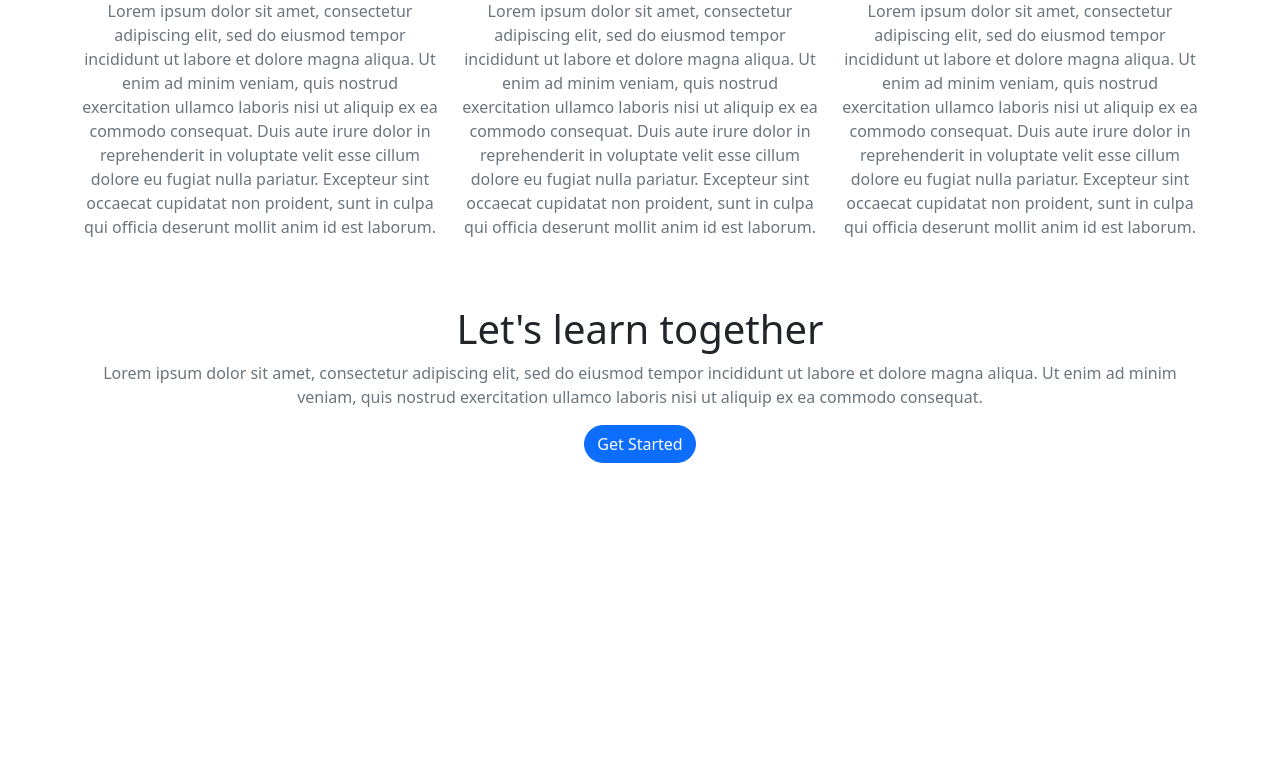
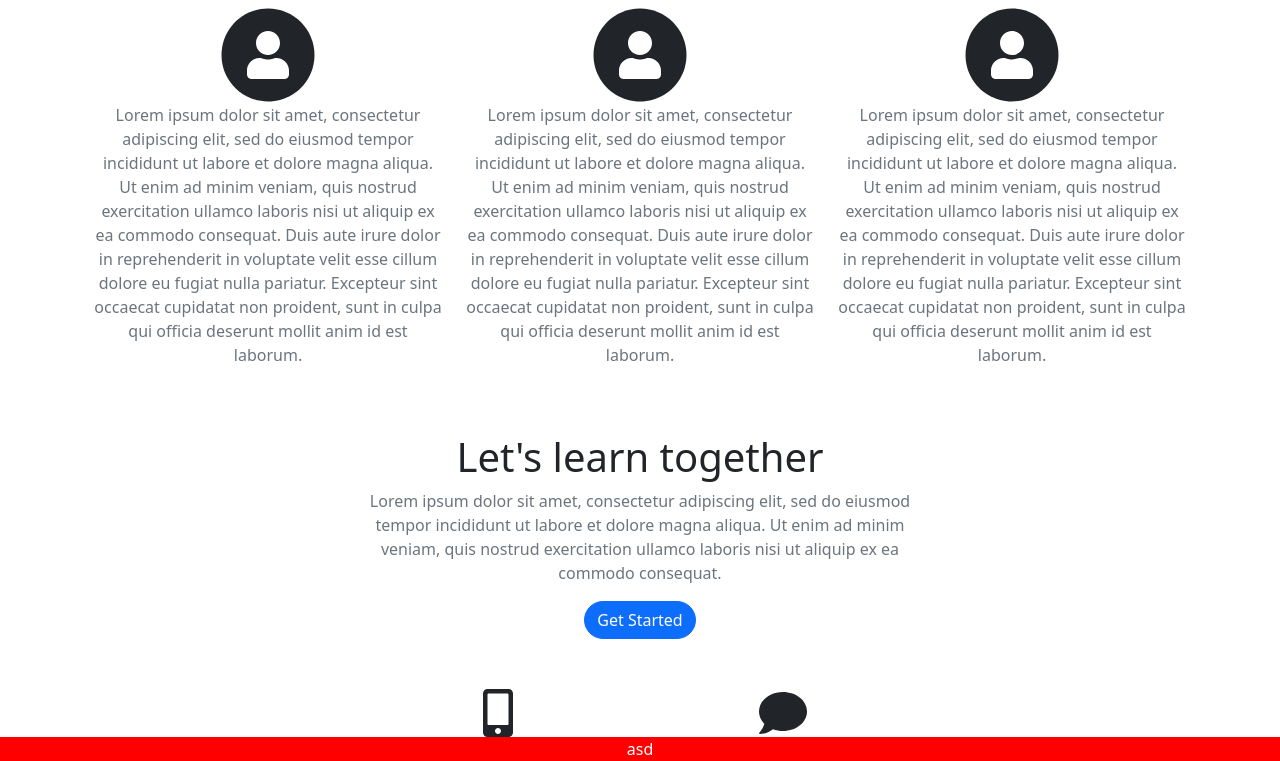
Before and after one commit to m-irsyad/belajar-git, a PHP site: page / in a window 1280 px wide. Shown: the part 1193-1954 px from the top of the page. Before the commit the page ends 1656 px from the top, so only its background shows below. Run offline with PHP 8.4, Linux system fonts and the light colour scheme; some libraries are stand-ins or nearby versions; some web fonts are replaced.

Commit message:
Update index.php

```diff
--- a/index/index.php
+++ b/index/index.php
@@ -8,9 +8,6 @@
 		.row {
 			margin-top:50px;
 		}
-		.round-btn {
-			border-radius:25px;
-		}
 		.blue-col {
 			background:#0d6efd;
 			border-radius:50px;
@@ -18,13 +15,10 @@
 			text-align:center;
 			padding:30px;
 		}
-		.team {
-			background:grey;
-			height:100px;
-			width:100px;
-		}
 		.center {
 			text-align:center;
+			margin-left:auto;
+			margin-right:auto;
 		}
 		.blue-icon {
 			color:#0d6efd;
@@ -40,6 +34,14 @@
 			border-left: solid orange 5px;
 			padding-left:10px;
 		}
+		.footer {
+			left: 0;
+			bottom: 0;
+			width: 100%;
+			background-color: red;
+			color: white;
+			text-align: center;
+		}
 	</style>
 </head>
 <body>
@@ -50,15 +52,15 @@
 				<p class="text-muted">
 				Lorem ipsum dolor sit amet, consectetur adipiscing elit, sed do eiusmod tempor incididunt ut labore et dolore magna aliqua. Ut enim ad minim veniam, quis nostrud exercitation ullamco laboris nisi ut aliquip ex ea commodo consequat. Duis aute irure dolor in reprehenderit in voluptate velit esse cillum dolore eu fugiat nulla pariatur. Excepteur sint occaecat cupidatat non proident, sunt in culpa qui officia deserunt mollit anim id est laborum.
 				</p>
-				<button type="button" class="btn btn-primary round-btn" style="margin-right:50px;">FREE CONSULTATION</button>
-				<button type="button" class="btn btn-dark round-btn">BROWSE TUTOR</button>
+				<button type="button" class="btn btn-primary rounded-pill" style="margin-right:50px;">FREE CONSULTATION</button>
+				<button type="button" class="btn btn-dark rounded-pill">BROWSE TUTOR</button>
 			</div>
 			<div class="col">
-			<img src="https://storyset.com/illustration/teacher/rafiki#0D6EFDFF&hide=&hide=complete" alt="" srcset="">
+				<img src="../imgs/Teacher-rafiki.png" width=500px>
 			</div>
 		</div>
 		<div class="row">
-			<div class="col">
+			<div class="col-6">
 			<h1 class="header2">Our Process & <br/>Philosophy</h1>
 			<p>
 				<span class="fa-stack fa-1x" style="vertical-align:middle;">
@@ -89,11 +91,11 @@
 				Lorem ipsum dolor sit amet
 			</p>
 			</div>
-			<div class="col">
-			<h3 class="left-border">"I can't believe how fast my scores improved!"</h1>
-			<p class="text-muted">
-				Lorem ipsum dolor sit amet, consectetur adipiscing elit, sed do eiusmod tempor incididunt ut labore et dolore magna aliqua. Ut enim ad minim veniam, quis nostrud exercitation ullamco laboris nisi ut aliquip ex ea commodo consequat. Duis aute irure dolor in reprehenderit in voluptate velit esse cillum dolore eu fugiat nulla pariatur. Excepteur sint occaecat cupidatat non proident, sunt in culpa qui officia deserunt mollit anim id est laborum.
-			</p>
+			<div class="col-4">
+				<h3 class="left-border">"I can't believe how fast my scores improved!"</h1>
+				<p class="text-muted">
+					Lorem ipsum dolor sit amet, consectetur adipiscing elit, sed do eiusmod tempor incididunt ut labore et dolore magna aliqua. Ut enim ad minim veniam, quis nostrud exercitation ullamco laboris nisi ut aliquip ex ea commodo consequat. Duis aute irure dolor in reprehenderit in voluptate velit esse cillum dolore eu fugiat nulla pariatur. Excepteur sint occaecat cupidatat non proident, sunt in culpa qui officia deserunt mollit anim id est laborum.
+				</p>
 			</div>
 		</div>
 		<div class="row">
@@ -106,40 +108,60 @@
 						</p>
 					</div>
 					<div class="col-3">
-					<button type="button" class="btn btn-dark round-btn">Select Date Time</button>
+					<button type="button" class="btn btn-dark rounded-pill">Select Date Time</button>
 					</div>
 				</div>
 			</div>
 		</div>
 		<div class="row center">
 			<div class="col">
-				<img src="../imgs/user.png" alt="" srcset="" class="rounded-circle team">
+				<span class="fa-stack fa-3x" style="vertical-align:middle;">
+					<i class="fa fa-circle fa-stack-2x"></i>
+					<i class="fa fa-user fa-stack-1x fa-inverse"></i>
+				</span>
 				<p class="text-muted">
 					Lorem ipsum dolor sit amet, consectetur adipiscing elit, sed do eiusmod tempor incididunt ut labore et dolore magna aliqua. Ut enim ad minim veniam, quis nostrud exercitation ullamco laboris nisi ut aliquip ex ea commodo consequat. Duis aute irure dolor in reprehenderit in voluptate velit esse cillum dolore eu fugiat nulla pariatur. Excepteur sint occaecat cupidatat non proident, sunt in culpa qui officia deserunt mollit anim id est laborum.
 				</p>
 			</div>
 			<div class="col">
-				<img src="../imgs/user.png" alt="" srcset="" class="rounded-circle team">
+				<span class="fa-stack fa-3x" style="vertical-align:middle;">
+					<i class="fa fa-circle fa-stack-2x"></i>
+					<i class="fa fa-user fa-stack-1x fa-inverse"></i>
+				</span>
 				<p class="text-muted">
 					Lorem ipsum dolor sit amet, consectetur adipiscing elit, sed do eiusmod tempor incididunt ut labore et dolore magna aliqua. Ut enim ad minim veniam, quis nostrud exercitation ullamco laboris nisi ut aliquip ex ea commodo consequat. Duis aute irure dolor in reprehenderit in voluptate velit esse cillum dolore eu fugiat nulla pariatur. Excepteur sint occaecat cupidatat non proident, sunt in culpa qui officia deserunt mollit anim id est laborum.
 				</p>
 			</div>
 			<div class="col">
-				<img src="../imgs/user.png" alt="" srcset="" class="rounded-circle team">
+				<span class="fa-stack fa-3x" style="vertical-align:middle;">
+					<i class="fa fa-circle fa-stack-2x"></i>
+					<i class="fa fa-user fa-stack-1x fa-inverse"></i>
+				</span>
 				<p class="text-muted">
 					Lorem ipsum dolor sit amet, consectetur adipiscing elit, sed do eiusmod tempor incididunt ut labore et dolore magna aliqua. Ut enim ad minim veniam, quis nostrud exercitation ullamco laboris nisi ut aliquip ex ea commodo consequat. Duis aute irure dolor in reprehenderit in voluptate velit esse cillum dolore eu fugiat nulla pariatur. Excepteur sint occaecat cupidatat non proident, sunt in culpa qui officia deserunt mollit anim id est laborum.
 				</p>
 			</div>
 		</div>
 		<div class="row">
-			<div class="col center">
+			<div class="col-6 center">
 				<h1>Let's learn together</h1>
 				<p class="text-muted">
 					Lorem ipsum dolor sit amet, consectetur adipiscing elit, sed do eiusmod tempor incididunt ut labore et dolore magna aliqua. Ut enim ad minim veniam, quis nostrud exercitation ullamco laboris nisi ut aliquip ex ea commodo consequat.
 				</p>
-				<button type="button" class="btn btn-primary round-btn">Get Started</button>
+				<button type="button" class="btn btn-primary rounded-pill">Get Started</button>
+				<div class="row">
+					<div class="col">
+						<i class="fa fa-mobile-alt fa-3x"></i>
+					</div>
+					<div class="col">
+						<i class="fa fa-comment fa-3x"></i>
+					</div>
+				</div>
 			</div>
 		</div>
 	</div>
+	<div class="footer">
+		asd
+	</div>
 </body>
 </html>
```
